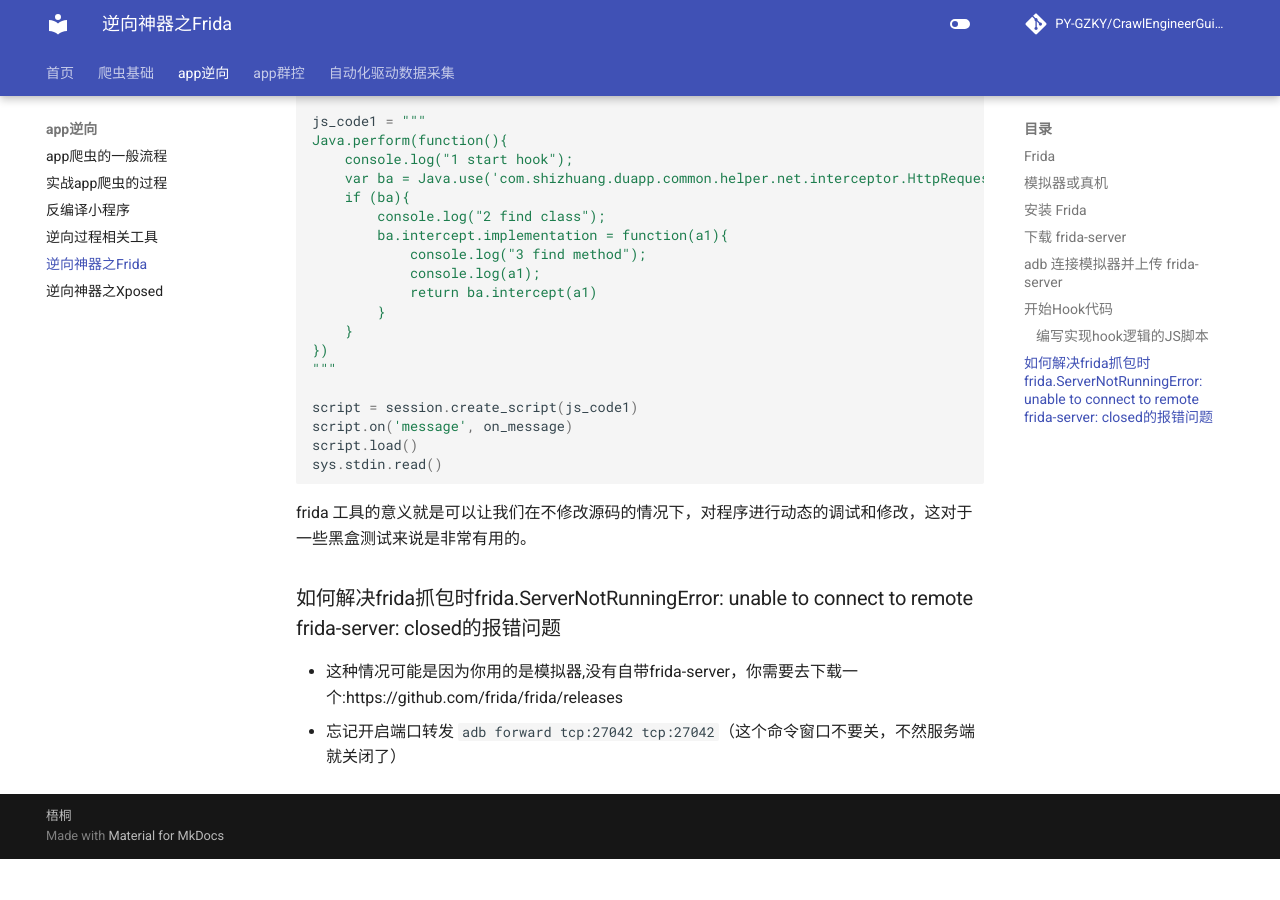
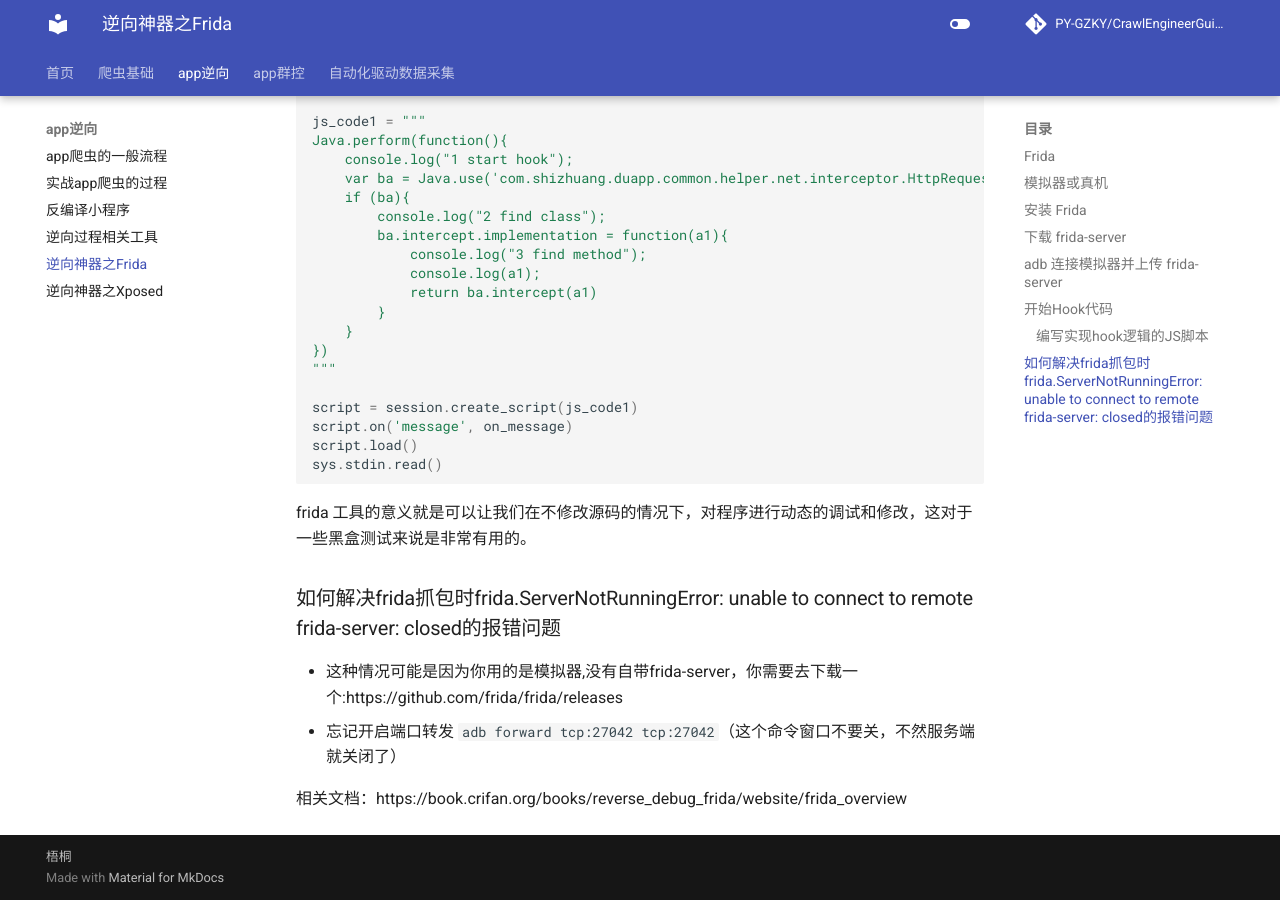
Before and after one commit to PY-GZKY/CrawlEngineerGuide, an MkDocs documentation site: the page built from docs/逆向神器之Frida.md, in a window 1280 px wide and 900 px high, scrolled down 3060 px. Built offline with MkDocs 1.6.1 and Material for MkDocs 9.7.7, drawn with Linux system fonts in a browser that asks for light colours; comment, search, counter and statistics services are not loaded; before the commit the page ends 3919 px from its top, so only the background shows below that.

Commit message:
Update 逆向神器之Frida.md

```diff
--- a/docs/逆向神器之Frida.md
+++ b/docs/逆向神器之Frida.md
@@ -151,3 +151,5 @@ frida 工具的意义就是可以让我们在不修改源码的情况下，对
 
 - 这种情况可能是因为你用的是模拟器,没有自带frida-server，你需要去下载一个:https://github.com/frida/frida/releases
 - 忘记开启端口转发 `adb forward tcp:27042 tcp:27042`（这个命令窗口不要关，不然服务端就关闭了）
+
+相关文档：https://book.crifan.org/books/reverse_debug_frida/website/frida_overview
```
